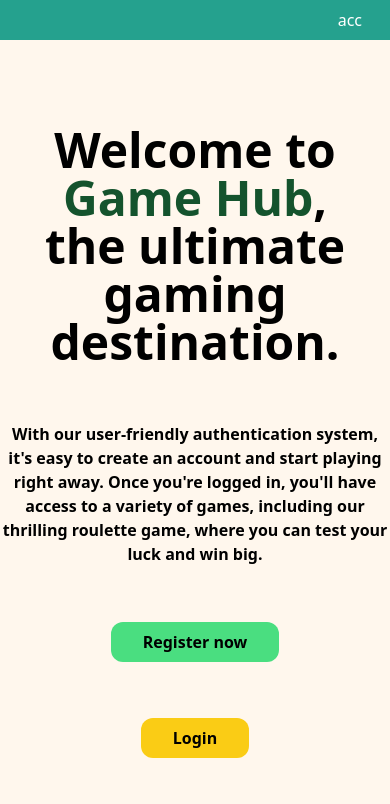
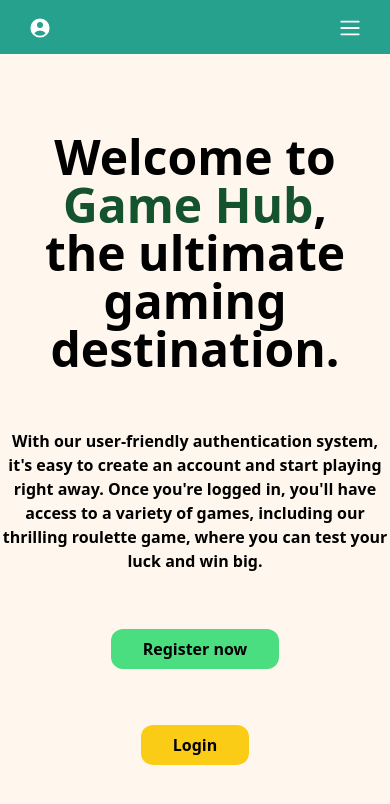
Before and after one commit to hyprj/evolution-final-project, a React (Vite) app: page / in a window 390 px wide. Shown: the top 804 px of the page. Built offline with nearby package versions, Linux system fonts and the light colour scheme; no server answers.

Commit message:
feat: add responsive sidebar

```diff
--- a/package.json
+++ b/package.json
@@ -24,6 +24,7 @@
     "sort-by": "^1.2.0"
   },
   "devDependencies": {
+    "@heroicons/react": "^2.0.17",
     "@types/react": "^18.0.28",
     "@types/react-dom": "^18.0.11",
     "@vitejs/plugin-react": "^3.1.0",
--- a/src/App.tsx
+++ b/src/App.tsx
@@ -9,8 +9,6 @@ import { RegisterPage } from "./main/pages/RegisterPage";
 import { GamesPage } from "./main/pages/games";
 import { RoulettePage } from "./main/pages/roulette-page";
 import "./App.css";
-import { GamePage } from "./main/pages/GamePage";
-
 function App() {
   return (
     <div className="App flex flex-col">
--- a/src/main/components/Dropdown/Dropdown.tsx
+++ b/src/main/components/Dropdown/Dropdown.tsx
@@ -1,13 +1,13 @@
 import { useEffect, useRef, useState } from "react";
 
 interface DropdownProps {
-  title: string;
+  icon: React.ReactNode;
   side?: "left" | "right";
   children: React.ReactNode;
 }
 
 export function Dropdown({
-  title,
+  icon,
   side = "left",
   children,
   ...props
@@ -28,12 +28,12 @@ export function Dropdown({
 
   return (
     <div
-      className="relative"
+      className="relative mt-2"
       onClick={() => setIsOpen((prev) => !prev)}
       ref={divRef}
       {...props}
     >
-      <button>{title}</button>
+      <button>{icon}</button>
       {isOpen && (
         <div
           className="absolute w-max  rounded-lg bg-white p-2 font-normal text-black shadow-md"
--- a/src/main/components/button/Button.tsx
+++ b/src/main/components/button/Button.tsx
@@ -13,6 +13,7 @@ const colors = {
 };
 
 const sizes = {
+  none: "",
   sm: "p-4",
   lg: "px-8 py-2 rounded-xl font-semibold",
 };
--- a/src/main/features/header/Header.tsx
+++ b/src/main/features/header/Header.tsx
@@ -2,21 +2,31 @@ import { Link } from "react-router-dom";
 import { Dropdown } from "../../components/Dropdown/Dropdown";
 import { DropdownItem } from "../../components/Dropdown/DropdownItem";
 import { useAuth } from "../auth/useAuth";
+import { useSidebar } from "../sidebar/SidebarProvider";
+import { Bars3Icon, UserCircleIcon } from "@heroicons/react/20/solid";
+import { Button } from "../../components/button/Button";
 
 export function Header() {
+  const { setIsOpen } = useSidebar();
   const { user, status, signOut } = useAuth();
   const balance = "100";
 
   return (
     <header className="sticky top-0 bg-[#25A18E] p-2 font-medium text-white">
       <ul
-        className={`flex justify-between px-5 ${
+        className={`flex items-center justify-between px-5 ${
           status !== "loggedIn" ? "flex-row-reverse" : ""
         }`}
       >
+        <li onClick={() => setIsOpen((prev) => !prev)}>
+          <Button size="none">
+            <Bars3Icon className="mt-2 h-6 w-6" />
+          </Button>
+        </li>
         {user && <li>{`balance: ${balance}$`}</li>}
-        {status === "loggedIn" && (
-          <Dropdown title="acc" side="right">
+        <Dropdown icon={<UserCircleIcon className="h-6 w-6" />} side="right">
+          {user && (
+            <>
               <DropdownItem>
                 <Link to="profile">My account</Link>
               </DropdownItem>
@@ -25,18 +35,19 @@ export function Header() {
                   Sign out
                 </Link>
               </DropdownItem>
-          </Dropdown>
+            </>
           )}
-        {status !== "loggedIn" && (
-          <Dropdown title="acc" side="right">
+          {!user && (
+            <>
               <DropdownItem>
-              <Link to="register">Sign in</Link>
+                <Link to="/login">Login</Link>
               </DropdownItem>
               <DropdownItem>
-              <Link to="login">Log in</Link>
+                <Link to="/register">Register</Link>
               </DropdownItem>
+            </>
+          )}
         </Dropdown>
-        )}
       </ul>
     </header>
   );
--- /dev/null
+++ b/src/main/features/sidebar/Sidebar.tsx
@@ -0,0 +1,32 @@
+import { Link } from "react-router-dom";
+import { useSidebar } from "./SidebarProvider";
+
+export function Sidebar() {
+  const { isOpen } = useSidebar();
+  return (
+    <aside
+      className={`${
+        isOpen ? "basis-52" : " basis-0"
+      } duration-200ms  flex-shrink-0 bg-zinc-100 transition-[flex-basis]`}
+    >
+      <nav className={`mx-1 ${isOpen ? "" : "hidden"}`}>
+        <ul className="my-6  flex flex-col justify-center gap-4">
+          <SidebarItem>
+            <Link to="/app">My dashboard</Link>
+          </SidebarItem>
+          <SidebarItem>
+            <Link to="/app/games">All games</Link>
+          </SidebarItem>
+        </ul>
+      </nav>
+    </aside>
+  );
+}
+
+function SidebarItem({ children }: { children: React.ReactNode }) {
+  return (
+    <li className="w-full rounded p-1 font-semibold hover:cursor-pointer hover:bg-zinc-200">
+      {children}
+    </li>
+  );
+}
--- /dev/null
+++ b/src/main/features/sidebar/SidebarProvider.tsx
@@ -0,0 +1,25 @@
+import React, { createContext, useContext, useState } from "react";
+
+interface SidebarContextValues {
+  isOpen: boolean;
+  setIsOpen: React.Dispatch<React.SetStateAction<boolean>>;
+}
+
+const SidebarContext = createContext<SidebarContextValues | null>(null);
+
+export function SidebarProvider({ children }: { children: React.ReactNode }) {
+  const [isOpen, setIsOpen] = useState(false);
+  return (
+    <SidebarContext.Provider value={{ isOpen, setIsOpen }}>
+      {children}
+    </SidebarContext.Provider>
+  );
+}
+
+export function useSidebar() {
+  const sidebar = useContext(SidebarContext);
+  if (!sidebar) {
+    throw new Error("useSidebar must be used within the SidebarProvider.");
+  }
+  return sidebar;
+}
--- a/src/main/pages/LandingPage.tsx
+++ b/src/main/pages/LandingPage.tsx
@@ -3,7 +3,7 @@ import { Button } from "../components/button/Button";
 
 export function LandingPage() {
   return (
-    <main className="flex flex-grow flex-col items-center justify-center bg-orange-50">
+    <div className="flex flex-grow flex-col items-center justify-center bg-orange-50">
       <div className="flex flex-col items-center  gap-14 text-center font-semibold">
         <p className="text-5xl">
           Welcome to <span className="text-green-900">Game Hub</span>,
@@ -23,6 +23,6 @@ export function LandingPage() {
           <Link to="/login">Login</Link>
         </Button>
       </div>
-    </main>
+    </div>
   );
 }
--- a/src/main/pages/ProtectedRoute.tsx
+++ b/src/main/pages/ProtectedRoute.tsx
@@ -1,6 +1,5 @@
-import { Link, Navigate, Outlet } from "react-router-dom";
+import { Navigate, Outlet } from "react-router-dom";
 import { useAuth } from "../features/auth/AuthProvider";
-
 export function ProtectedRoute() {
   const { status } = useAuth();
 
@@ -12,35 +11,5 @@ export function ProtectedRoute() {
     return <div>loading...</div>;
   }
 
-  return (
-    <div className="flex flex-grow">
-      <Sidebar />
-      <Outlet />
-    </div>
-  );
+  return <Outlet />;
 }
-
-export function Sidebar() {
-  return (
-    <aside className="w-52 flex-shrink-0 bg-zinc-100">
-      <nav className="mx-1">
-        <ul className="my-6  flex flex-col justify-center gap-4">
-          <SidebarItem>
-            <Link to="/app">My dashboard</Link>
-          </SidebarItem>
-          <SidebarItem>
-            <Link to="/app/games">All games</Link>
-          </SidebarItem>
-        </ul>
-      </nav>
-    </aside>
-  );
-}
-
-function SidebarItem({ children }: { children: React.ReactNode }) {
-  return (
-    <li className="w-full rounded p-1 font-semibold hover:cursor-pointer hover:bg-zinc-200">
-      {children}
-    </li>
-  );
-}
--- a/src/main/pages/Root.tsx
+++ b/src/main/pages/Root.tsx
@@ -1,11 +1,18 @@
 import { Outlet } from "react-router-dom";
 import { Header } from "../features/header/Header";
+import { SidebarProvider } from "../features/sidebar/SidebarProvider";
+import { Sidebar } from "../features/sidebar/Sidebar";
 
 export function Root() {
   return (
-    <>
+    <SidebarProvider>
       <Header />
-      <Outlet />
-    </>
+      <div className="flex flex-shrink-0 flex-grow">
+        <Sidebar />
+        <main className="flex flex-grow">
+          <Outlet />
+        </main>
+      </div>
+    </SidebarProvider>
   );
 }
```
Also changed, not shown: 1 other file (tests, documents, lock files or other folders). Lines whose indentation alone changed are shown as unchanged.
